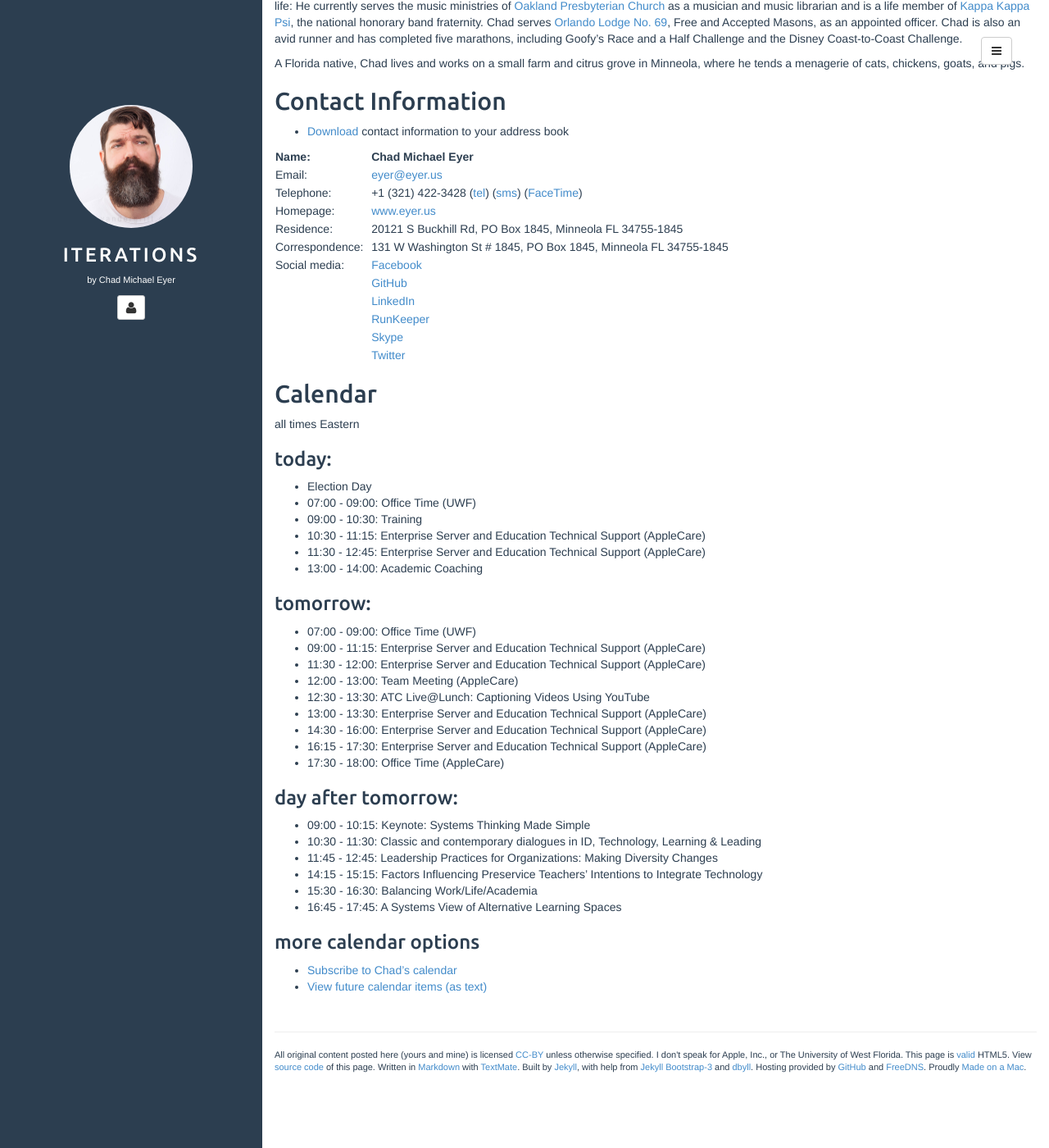
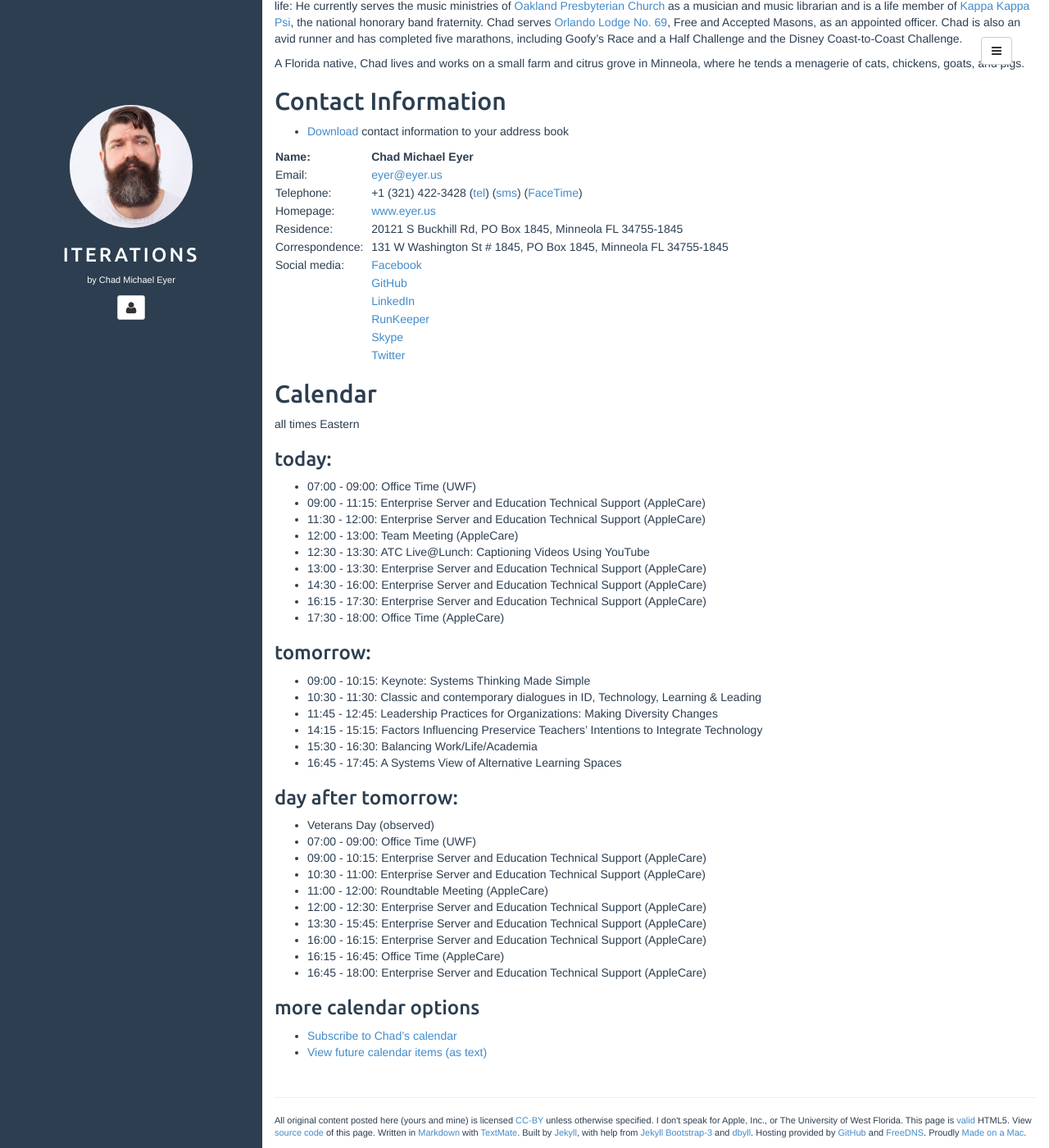
Before and after one commit to chadmichaeleyer/chadmichaeleyer.github.io, a Jekyll site: the page built from about.md, in a window 1280 px wide and 1400 px high, scrolled down 1032 px. Shown: the whole window at 82% size. Built offline with Jekyll 4.4.1, drawn with Linux system fonts in a browser that asks for light colours.

Commit message:
calendar update

```diff
--- a/calendar.markdown
+++ b/calendar.markdown
@@ -1,15 +1,6 @@
 all times Eastern
 
 ### today:
-
-* Election Day
-* 07:00 - 09:00: Office Time (UWF)
-* 09:00 - 10:30: Training
-* 10:30 - 11:15: Enterprise Server and Education Technical Support (AppleCare)
-* 11:30 - 12:45: Enterprise Server and Education Technical Support (AppleCare)
-* 13:00 - 14:00: Academic Coaching
-
-### tomorrow:
 
 * 07:00 - 09:00: Office Time (UWF)
 * 09:00 - 11:15: Enterprise Server and Education Technical Support (AppleCare)
@@ -29,3 +20,16 @@ all times Eastern
 * 14:15 - 15:15: Factors Influencing Preservice Teachers’ Intentions to Integrate Technology
 * 15:30 - 16:30: Balancing Work/Life/Academia
 * 16:45 - 17:45: A Systems View of Alternative Learning Spaces
+
+### day after tomorrow:
+
+* Veterans Day (observed)
+* 07:00 - 09:00: Office Time (UWF)
+* 09:00 - 10:15: Enterprise Server and Education Technical Support (AppleCare)
+* 10:30 - 11:00: Enterprise Server and Education Technical Support (AppleCare)
+* 11:00 - 12:00: Roundtable Meeting (AppleCare)
+* 12:00 - 12:30: Enterprise Server and Education Technical Support (AppleCare)
+* 13:30 - 15:45: Enterprise Server and Education Technical Support (AppleCare)
+* 16:00 - 16:15: Enterprise Server and Education Technical Support (AppleCare)
+* 16:15 - 16:45: Office Time (AppleCare)
+* 16:45 - 18:00: Enterprise Server and Education Technical Support (AppleCare)
```
Also changed, not shown: other parts of calendar.markdown (+1 -1 lines), calendar-year.markdown (+0 -9 lines), 1 other file.
